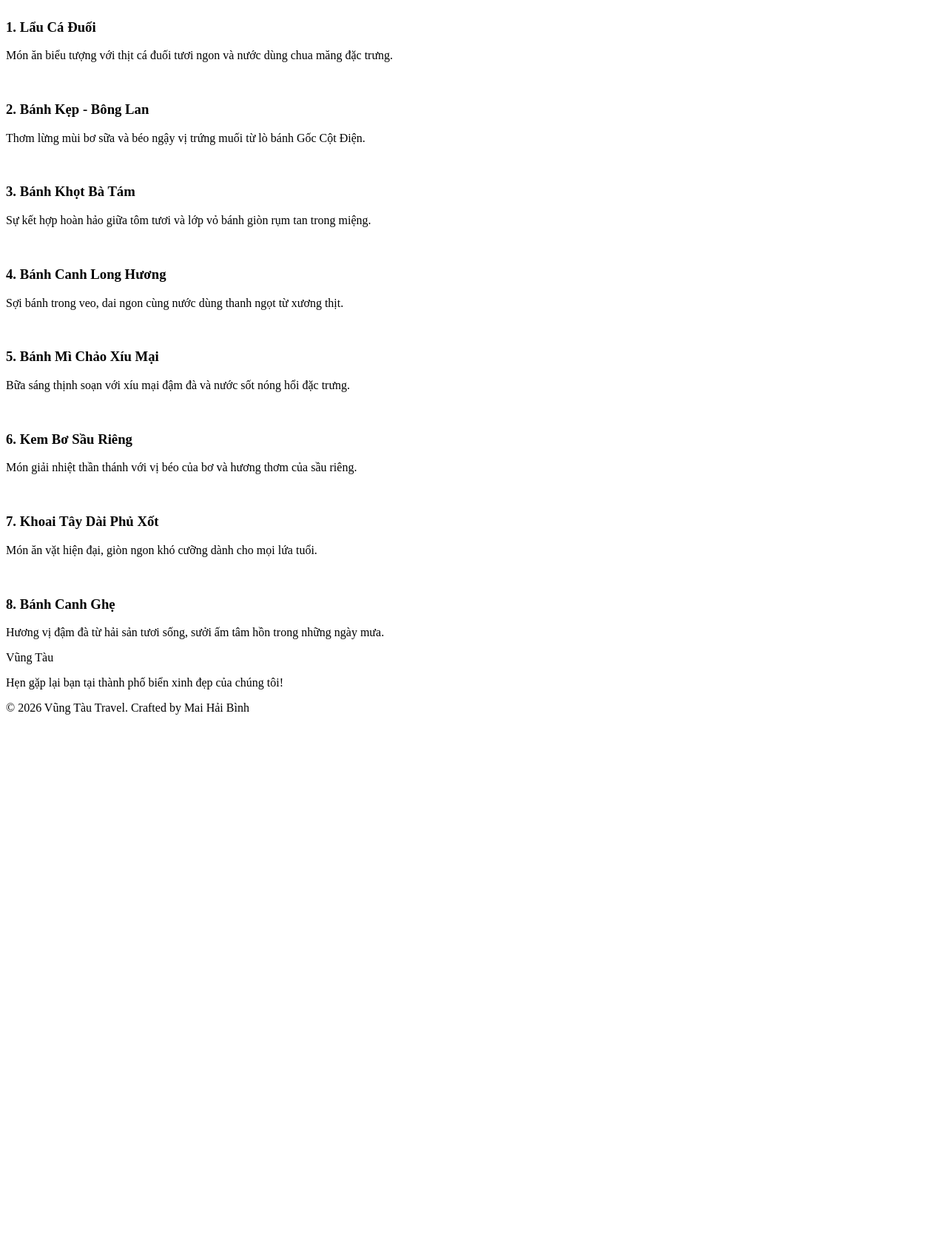
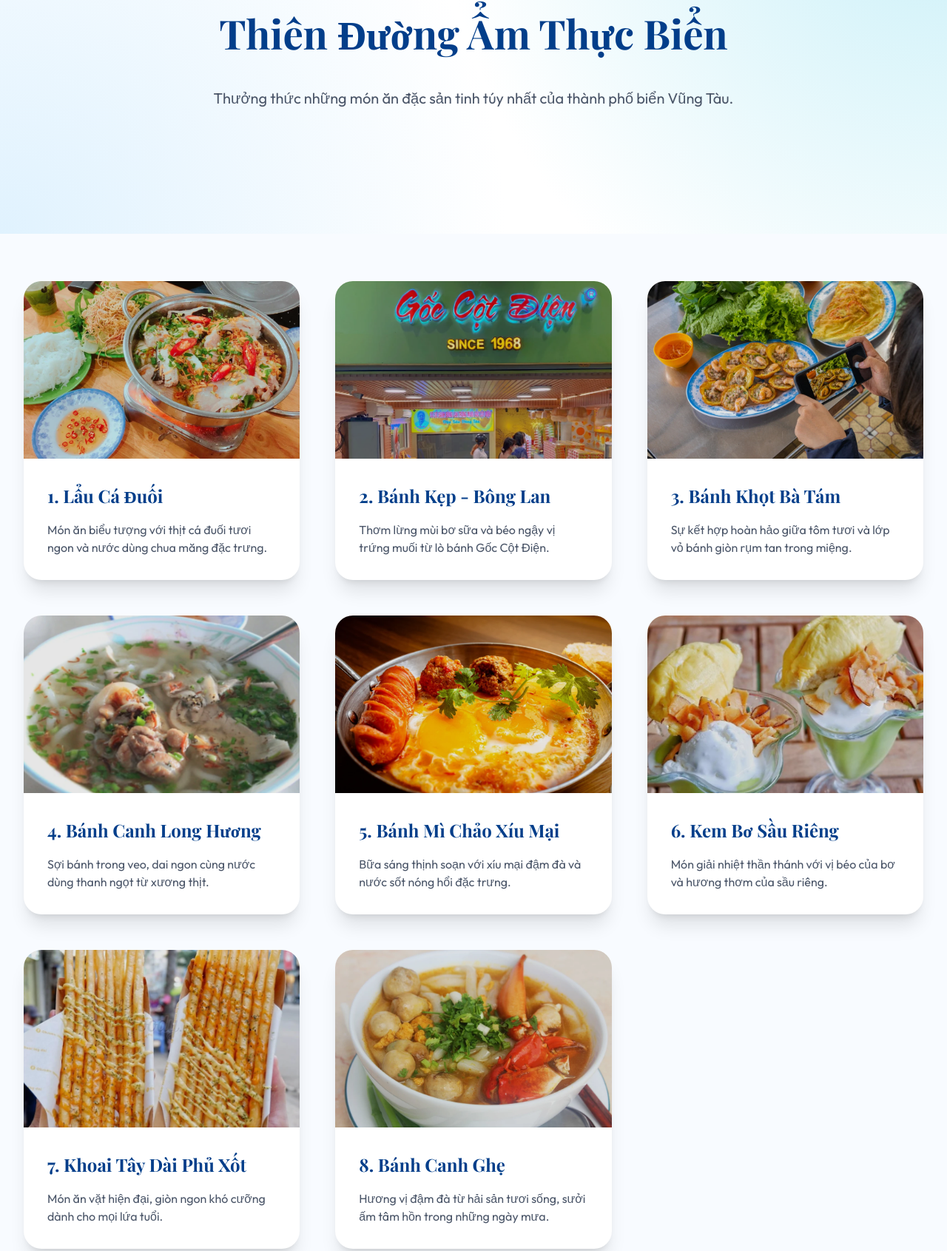
Before and after one commit to John-Danny/VungTau-Master, a website: page am-thuc.html in a window 1280 px wide. Shown: the part 244-1935 px from the top of the page at 74% size. Before the commit the page ends 1226 px from the top, so only its background shows below. Drawn offline with nearby package versions, Linux system fonts and the light colour scheme; the site is published under a folder, as on GitHub Pages, so addresses that start at the root find nothing; a web font is replaced by a local one.

Commit message:
fix: Sữa lỗi đường dẫn sau khi refactor path file .html

```diff
--- a/am-thuc.html
+++ b/am-thuc.html
@@ -13,10 +13,10 @@
       crossorigin="anonymous"
     ></script>
     <link rel="icon" type="image/png" href="" />
-    <link rel="stylesheet" href="../css/global.css" />
-    <link rel="stylesheet" href="../css/components/header.css" />
-    <link rel="stylesheet" href="../css/components/footer.css" />
-    <link rel="stylesheet" href="../css/output.css" />
+    <link rel="stylesheet" href="css/global.css" />
+    <link rel="stylesheet" href="css/components/header.css" />
+    <link rel="stylesheet" href="css/components/footer.css" />
+    <link rel="stylesheet" href="css/output.css" />
   </head>
   <body>
     <!-- =================== 1. Header ===================== -->
@@ -71,7 +71,7 @@
           >
             <div class="w-full h-60 relative overflow-hidden">
               <img
-                src="../img/laucaduoi.png"
+                src="img/laucaduoi.png"
                 alt=""
                 class="w-full h-full object-cover brightness-90 group-hover:transform group-hover:scale-110 transition-all duration-300 ease-out"
               />
@@ -91,7 +91,7 @@
           >
             <div class="w-full h-60 relative overflow-hidden">
               <img
-                src="../img/banhkepbonglan.png"
+                src="img/banhkepbonglan.png"
                 alt=""
                 class="w-full h-full object-cover brightness-90 group-hover:transform group-hover:scale-110 transition-all duration-300 ease-out"
               />
@@ -111,7 +111,7 @@
           >
             <div class="w-full h-60 relative overflow-hidden">
               <img
-                src="../img/banhkhotbatam.png"
+                src="img/banhkhotbatam.png"
                 alt=""
                 class="w-full h-full object-cover brightness-90 group-hover:transform group-hover:scale-110 transition-all duration-300 ease-out"
               />
@@ -131,7 +131,7 @@
           >
             <div class="w-full h-60 relative overflow-hidden">
               <img
-                src="../img/banhcanhlonghuong.png"
+                src="img/banhcanhlonghuong.png"
                 alt=""
                 class="w-full h-full object-cover brightness-90 group-hover:transform group-hover:scale-110 transition-all duration-300 ease-out"
               />
@@ -151,7 +151,7 @@
           >
             <div class="w-full h-60 relative overflow-hidden">
               <img
-                src="../img/banhmisiumai.png"
+                src="img/banhmisiumai.png"
                 alt=""
                 class="w-full h-full object-cover brightness-90 group-hover:transform group-hover:scale-110 transition-all duration-300 ease-out"
               />
@@ -171,7 +171,7 @@
           >
             <div class="w-full h-60 relative overflow-hidden">
               <img
-                src="../img/kembosaurieng.png"
+                src="img/kembosaurieng.png"
                 alt=""
                 class="w-full h-full object-cover brightness-90 group-hover:transform group-hover:scale-110 transition-all duration-300 ease-out"
               />
@@ -191,7 +191,7 @@
           >
             <div class="w-full h-60 relative overflow-hidden">
               <img
-                src="../img/khoaitay.png"
+                src="img/khoaitay.png"
                 alt=""
                 class="w-full h-full object-cover brightness-90 group-hover:transform group-hover:scale-110 transition-all duration-300 ease-out"
               />
@@ -212,7 +212,7 @@
           >
             <div class="w-full h-60 relative overflow-hidden">
               <img
-                src="../img/banhcanhghe.png"
+                src="img/banhcanhghe.png"
                 alt=""
                 class="w-full h-full object-cover brightness-90 group-hover:transform group-hover:scale-110 transition-all duration-300 ease-out"
               />
--- a/dia-diem.html
+++ b/dia-diem.html
@@ -13,10 +13,10 @@
       crossorigin="anonymous"
     ></script>
     <link rel="icon" type="image/png" href="" />
-    <link rel="stylesheet" href="../css/global.css" />
-    <link rel="stylesheet" href="../css/components/header.css" />
-    <link rel="stylesheet" href="../css/components/footer.css" />
-    <link rel="stylesheet" href="../css/output.css" />
+    <link rel="stylesheet" href="css/global.css" />
+    <link rel="stylesheet" href="css/components/header.css" />
+    <link rel="stylesheet" href="css/components/footer.css" />
+    <link rel="stylesheet" href="css/output.css" />
   </head>
   <body>
     <!-- =================== 1. Header ===================== -->
@@ -71,7 +71,7 @@
           >
             <div class="w-full h-60 relative overflow-hidden">
               <img
-                src="../img/honba.png"
+                src="img/honba.png"
                 alt=""
                 class="w-full h-full object-cover brightness-90 group-hover:transform group-hover:scale-110 transition-all duration-300 ease-out"
               />
@@ -100,7 +100,7 @@
           >
             <div class="w-full h-60 relative overflow-hidden">
               <img
-                src="../img/homay.png"
+                src="img/homay.png"
                 alt=""
                 class="w-full h-full object-cover brightness-90 group-hover:transform group-hover:scale-110 transition-all duration-300 ease-out"
               />
@@ -128,7 +128,7 @@
           >
             <div class="w-full h-60 relative overflow-hidden">
               <img
-                src="../img/hococ.png"
+                src="img/hococ.png"
                 alt=""
                 class="w-full h-full object-cover brightness-90 group-hover:transform group-hover:scale-110 transition-all duration-300 ease-out"
               />
@@ -157,7 +157,7 @@
           >
             <div class="w-full h-60 relative overflow-hidden">
               <img
-                src="../img/muinghinhphong.png"
+                src="img/muinghinhphong.png"
                 alt=""
                 class="w-full h-full object-cover brightness-90 group-hover:transform group-hover:scale-110 transition-all duration-300 ease-out"
               />
@@ -185,7 +185,7 @@
           >
             <div class="w-full h-60 relative overflow-hidden">
               <img
-                src="../img/ngonhaidang.png"
+                src="img/ngonhaidang.png"
                 alt=""
                 class="w-full h-full object-cover brightness-90 group-hover:transform group-hover:scale-110 transition-all duration-300 ease-out"
               />
@@ -213,7 +213,7 @@
           >
             <div class="w-full h-60 relative overflow-hidden">
               <img
-                src="../img/nuilonvungtau.png"
+                src="img/nuilonvungtau.png"
                 alt=""
                 class="w-full h-full object-cover brightness-90 group-hover:transform group-hover:scale-110 transition-all duration-300 ease-out"
               />
@@ -241,7 +241,7 @@
           >
             <div class="w-full h-60 relative overflow-hidden">
               <img
-                src="../img/bachdinh.png"
+                src="img/bachdinh.png"
                 alt=""
                 class="w-full h-full object-cover brightness-90 group-hover:transform group-hover:scale-110 transition-all duration-300 ease-out"
               />
@@ -270,7 +270,7 @@
           >
             <div class="w-full h-60 relative overflow-hidden">
               <img
-                src="../img/baivongnguyet.png"
+                src="img/baivongnguyet.png"
                 alt=""
                 class="w-full h-full object-cover brightness-90 group-hover:transform group-hover:scale-110 transition-all duration-300 ease-out"
               />
```
Also changed, not shown: gioi-thieu.html (+5 -5 lines), index.html (+5 -5 lines), lien-he.html (+5 -5 lines).
